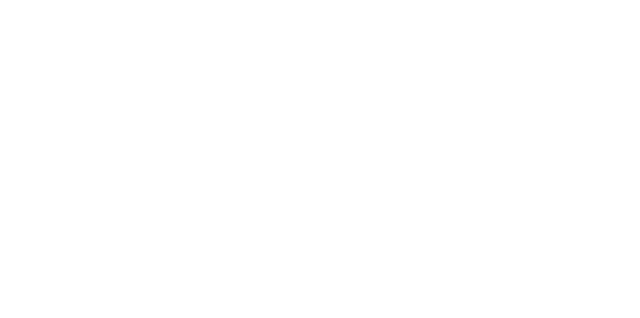
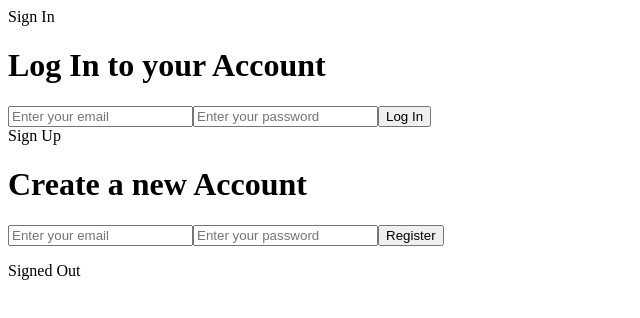
Before and after one commit to tavi22/trackstar, a React (Create React App) app: page / in a window 1280 px wide. Shown: the top 318 px of the page, without its empty margins (0-640 px from the left). Built offline with nearby package versions, Linux system fonts and the light colour scheme; no server answers.

Commit message:
connection to firebase and login/register

```diff
--- a/src/App.js
+++ b/src/App.js
@@ -1,15 +1,19 @@
-import React, {useRef, useState, useEffect} from 'react';
+import React from 'react';
+import SignIn from './components/auth/SignIn';
+import SignUp from './components/auth/SignUp';
+import Auth from './components/auth/Auth';
 
-const LOCAL_STORAGE_KEY = 'todoApp.todos'
+
 
 function App() {
 
   return (
-  <>
-  </>
+  <div className="App">
+    <SignIn />
+    <SignUp />
+    <Auth />
+  </div>
   );
 }
 
-
-
 export default App;
--- /dev/null
+++ b/src/components/auth/Auth.jsx
@@ -0,0 +1,39 @@
+import { onAuthStateChanged, signOut } from 'firebase/auth';
+import React, { useEffect, useState } from 'react';
+import { auth } from '../../firebase';
+
+const Auth = () => {
+    const [authUser, setAuthUser] = useState(null);
+
+    useEffect(() => {
+        const listen = onAuthStateChanged(auth, (user) => {
+            if (user) {
+                setAuthUser(user);
+            } else {
+                setAuthUser(null);
+            }
+        });
+            return () => {
+                listen();
+            }
+    }, []);
+
+    const userSignOut = () => {
+        signOut(auth).catch(error => console.log(error));
+    }
+
+  return (
+    <div>
+      {authUser ? (
+        <>
+          <p>{`Signed In as ${authUser.email}`}</p>
+          <button onClick={userSignOut}>Sign Out</button>
+        </>
+      ) : (
+        <p>Signed Out</p>
+      )}
+    </div>
+  )
+}
+
+export default Auth;
--- /dev/null
+++ b/src/components/auth/SignIn.jsx
@@ -0,0 +1,37 @@
+import React, { useState } from 'react'
+import { signInWithEmailAndPassword } from 'firebase/auth'
+import { auth } from '../../firebase'
+
+const SignIn = () => {
+    const [email, setEmail] = useState("");
+    const [password, setPassword] = useState("");
+
+    const login = (e) => {
+      e.preventDefault();
+      signInWithEmailAndPassword(auth, email, password)
+        .then((userCredential) => {
+          console.log(userCredential);
+        }).catch((error) => {
+          console.log(error);
+        });
+    }
+
+  return (
+    <div className='register-container'>Sign In
+        <form onSubmit={login}>
+            <h1>Log In to your Account</h1>
+            <input type='email'
+             placeholder='Enter your email'
+                value={email}
+                onChange={(e) => setEmail(e.target.value)} ></input>
+            <input type='password'
+            placeholder='Enter your password'
+                value={password}
+                onChange={(e) => setPassword(e.target.value)}></input>
+            <button type='submit'>Log In</button>
+        </form>
+    </div>
+  )
+}
+
+export default SignIn;
--- /dev/null
+++ b/src/components/auth/SignUp.jsx
@@ -0,0 +1,37 @@
+import React, { useState } from 'react'
+import { createUserWithEmailAndPassword } from 'firebase/auth'
+import { auth } from '../../firebase'
+
+const SignUp = () => {
+    const [email, setEmail] = useState("");
+    const [password, setPassword] = useState("");
+
+    const register = (e) => {
+      e.preventDefault();
+      createUserWithEmailAndPassword(auth, email, password)
+        .then((userCredential) => {
+          console.log(userCredential);
+        }).catch((error) => {
+          console.log(error);
+        });
+    }
+
+  return (
+    <div className='register-container'>Sign Up
+        <form onSubmit={register}>
+            <h1>Create a new Account</h1>
+            <input type='email'
+             placeholder='Enter your email'
+                value={email}
+                onChange={(e) => setEmail(e.target.value)} ></input>
+            <input type='password'
+            placeholder='Enter your password'
+                value={password}
+                onChange={(e) => setPassword(e.target.value)}></input>
+            <button type='submit'>Register</button>
+        </form>
+    </div>
+  )
+}
+
+export default SignUp;
--- /dev/null
+++ b/src/firebase.js
@@ -0,0 +1,25 @@
+// Import the functions you need from the SDKs you need
+import { initializeApp } from "firebase/app";
+import { getAuth } from 'firebase/auth';
+import { getFirestore } from "firebase/firestore";
+// TODO: Add SDKs for Firebase products that you want to use
+// https://firebase.google.com/docs/web/setup#available-libraries
+
+// Your web app's Firebase configuration
+// For Firebase JS SDK v7.20.0 and later, measurementId is optional
+const firebaseConfig = {
+  apiKey: "AIzaSyC7QCTzZc5ZMuV9FV4TuOSoHZ6f2WItoIk",
+  authDomain: "trackstar-97423.firebaseapp.com",
+  projectId: "trackstar-97423",
+  storageBucket: "trackstar-97423.appspot.com",
+  messagingSenderId: "585888829364",
+  appId: "1:585888829364:web:fb8f7ddcc308eb19d96ce1",
+  measurementId: "G-P5FB5CFPP1"
+};
+
+// Initialize Firebase
+const app = initializeApp(firebaseConfig);
+const auth = getAuth(app);
+const db = getFirestore();
+
+export {auth, db};
```
Also changed, not shown: public/manifest.json.
